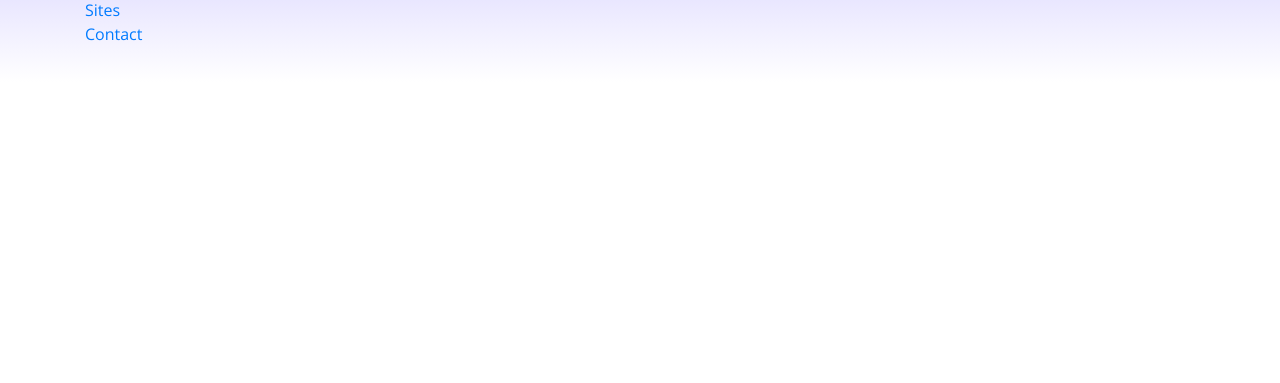
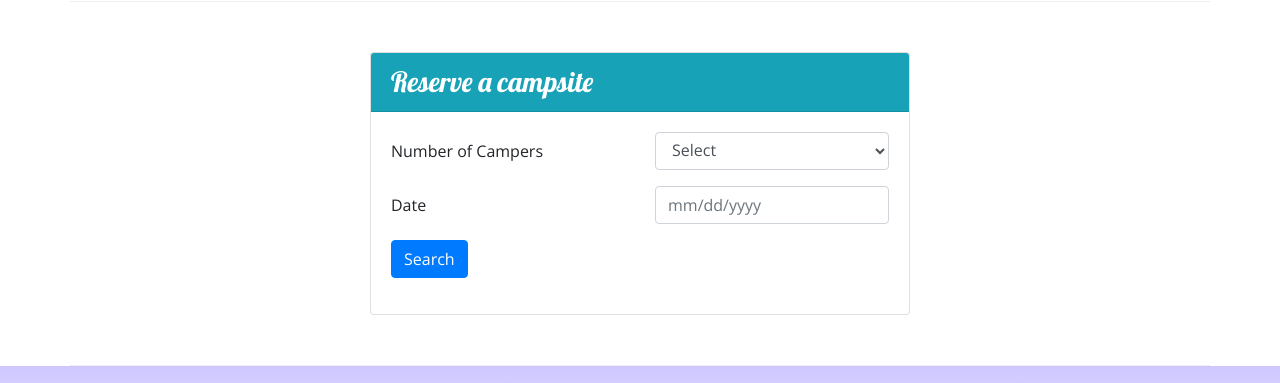
Before and after one commit to FiyinA/nucamp-Bootstrap, a website: page index.html in a window 1280 px wide. Shown: the part 1151-1534 px from the top of the page. Before the commit the page ends 1233 px from the top, so only its background shows below. Drawn offline with nearby package versions, Linux system fonts and the light colour scheme.

Commit message:
Added form to home page

```diff
--- a/css/styles.css
+++ b/css/styles.css
@@ -35,3 +35,7 @@
 .navbar {
     background-color: #901CAD;
 }
+
+.container {
+    justify-content:flex-end
+}
--- a/index.html
+++ b/index.html
@@ -27,6 +27,9 @@
                 <div class="col">
                     <h1>NuCamp</h1>
                     <h2>a better way to camp</h2>
+                </div>
+                <div class="col-md-4 col-xl-2 mt-4">
+                    <a href="#reserveForm" type="button" class="btn btn-lg btn-info text-nowrap">Reserve Campsite</a>
                 </div>
             </div>
         </div>
@@ -70,8 +73,13 @@
                     <h2>Featured Campsites</h2>
                 </div>
                 <div class="col">
-                    <h3>React Lake Campground</h3>
-                    <p class="d-none d-sm-block">Nestled in the foothills of the Chrome Mountains, this campground on the shores of the pristine React Lake is a favorite for fly fishers.</p>
+                    <div class="media">
+                        <div class="media-body align-self-center">
+                            <h3>React Lake Campground</h3>
+                            <p class="d-none d-sm-block">Nestled in the foothills of the Chrome Mountains, this campground on the shores of the pristine React Lake is a favorite for fly fishers.</p>
+                        </div>
+                        <img class="d-flex ml-3 img-thumbnail" src="img/react-lake-thumb.jpg" alt="React-lake" />
+                    </div>
                    </div>
             </div>
 
@@ -88,6 +96,46 @@
                         </div>
                     </div>
                 </div>
+            </div>
+
+            <div class="row row-content align-items-center">
+                <div class="col-sm-6 mx-auto">
+                    <div class="card">
+                        <h3 class="card-header  bg-info text-white">Reserve a campsite</h3>
+                        <div class="card-body">
+                            <form id="reserveForm">
+                                <div class="row form-group">
+                                    <label for="numCampers" class="col-sm-6 col-form-label">Number of Campers</label>
+                                    <div class="col">
+                                        <select name="numCampers" id="numCampers" class="form-control">
+                                            <option selected>Select</option>
+                                            <option value="1">One</option>
+                                            <option value="2">Two</option>
+                                            <option value="3">Three</option>
+                                            <option value="4">Four</option>
+                                            <option value="5">Five</option>
+                                            <option value="6">Six</option>
+                                        </select>
+                                    </div>
+                                </div>
+                                <div class="row form-group">
+                                    <label for="date" class="col-sm-6 col-form-label">Date</label>
+                                    <div class="col">
+                                        <input type="text" id="date" class="form-control" name="date" placeholder="mm/dd/yyyy">
+                                    </div>
+                                </div>
+                                <div class="row form-group">
+                                    <div class="col">
+                                        <button type="submit" class="btn btn-primary">Search</button>
+                                    </div>
+                                </div>
+
+                            </form>
+
+                        </div>
+                    </div>
+                </div>
+
             </div>
         </div>
         <footer class="site-footer">
```
